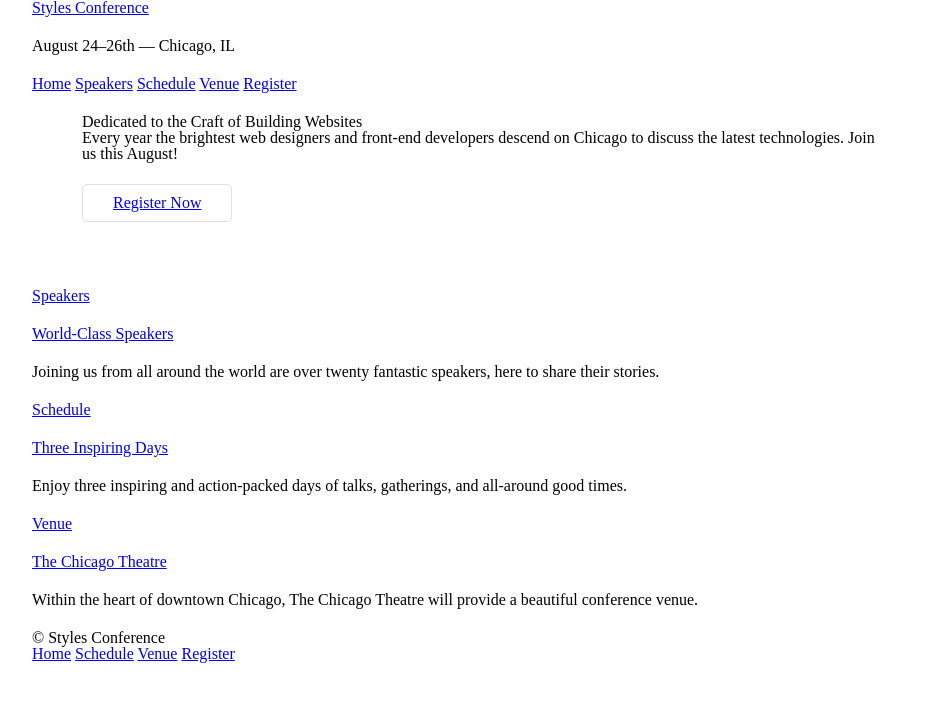
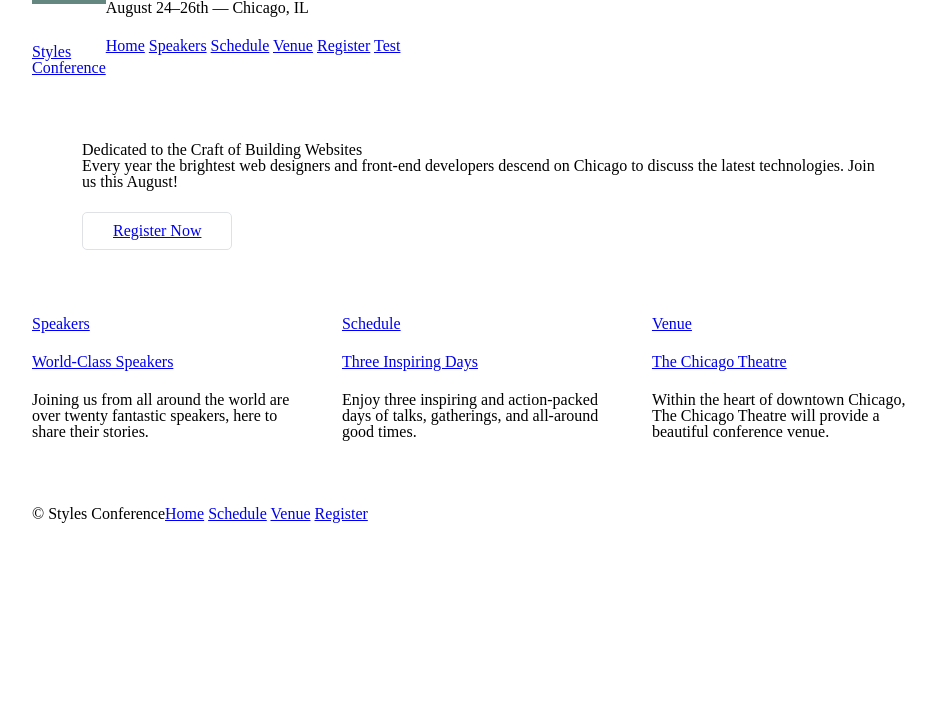
Before and after one commit to ojha-ravi/practice-f, a website: page index.html in a window 1280 px wide. Shown: the whole page, without its empty margins (158-1094 px from the left). Drawn offline with Linux system fonts and the light colour scheme.

Commit message:
Some more changes

```diff
--- a/assets/style/main.css
+++ b/assets/style/main.css
@@ -59,11 +59,14 @@ table {
   ========================================
 */
 
+.container, .grid {
+	margin: 0 auto;
+	width: 960px;
+}
+
 .container {
-	margin: 0 auto;
 	padding-left: 30px;
 	padding-right: 30px;
-	width: 960px;
 }
 
 /*
@@ -103,13 +106,62 @@ h1, h3, h4, h5, p {
   padding: 22px 80px 66px 80px;
 }
 
+/*
+  ========================================
+  Clearfix
+  ========================================
+*/
 
+.group:before,
+.group:after {
+	content: "";
+	display: table;
+}
 
-.arrow-up {
-	width: 0;
-	height: 0;
-	padding: 0px;
-	border-left: 50px solid transparent;
-	border-right: 50px solid transparent;
-	border-bottom: 50px solid green;
+.group:after {
+	clear: both;
 }
+
+.group {
+	clear: both;
+	*zoom: 1;
+}
+
+.logo {
+	border-top: 4px solid #648880;
+	padding: 40px 0 22px 0;
+	float: left;
+}
+
+/*
+  ========================================
+  Primary footer
+  ========================================
+*/
+
+.primary-footer small {
+	float: left;
+}
+
+.primary-footer {
+	padding-bottom: 44px;
+	padding-top: 44px;
+}
+
+.col-1-3 {
+	width: 33.33%;
+}
+
+.col-2-3 {
+	width: 66.66%;
+}
+
+.col-1-3, .col-2-3 {
+	display: inline-block;
+	vertical-align: top;
+}
+
+.grid, .col-1-3, .col-2-3 {
+	padding-left: 15px;
+	padding-right: 15px;
+}
--- /dev/null
+++ b/assets/style/test.css
@@ -0,0 +1,88 @@
+/* http://meyerweb.com/eric/tools/css/reset/
+   v2.0 | 20110126
+   License: none (public domain)
+*/
+
+html, body, div, span, applet, object, iframe,
+h1, h2, h3, h4, h5, h6, p, blockquote, pre,
+a, abbr, acronym, address, big, cite, code,
+del, dfn, em, img, ins, kbd, q, s, samp,
+small, strike, strong, sub, sup, tt, var,
+b, u, i, center,
+dl, dt, dd, ol, ul, li,
+fieldset, form, label, legend,
+table, caption, tbody, tfoot, thead, tr, th, td,
+article, aside, canvas, details, embed,
+figure, figcaption, footer, header, hgroup,
+menu, nav, output, ruby, section, summary,
+time, mark, audio, video {
+	margin: 0;
+	padding: 0;
+	border: 0;
+	font-size: 100%;
+	font: inherit;
+	vertical-align: baseline;
+}
+/* HTML5 display-role reset for older browsers */
+article, aside, details, figcaption, figure,
+footer, header, hgroup, menu, nav, section {
+	display: block;
+}
+body {
+	line-height: 1;
+}
+ol, ul {
+	list-style: none;
+}
+blockquote, q {
+	quotes: none;
+}
+blockquote:before, blockquote:after,
+q:before, q:after {
+	content: '';
+	content: none;
+}
+table {
+	border-collapse: collapse;
+	border-spacing: 0;
+}
+
+*, *:before, *:after {
+	-webkit-box-sizing: border-box;
+	-moz-box-sizing: border-box;
+	box-sizing: border-box;
+}
+
+code {
+  background: #2db34a;
+  border-radius: 6px;
+  color: #fff;
+  display: block;
+  font: 14px/24px "Source Code Pro", Inconsolata, "Lucida Console", Terminal, "Courier New", Courier;
+  padding: 24px 15px;
+  text-align: center;
+}
+
+header,
+section,
+aside,
+footer {
+  margin: 0 1.5% 24px 1.5%;
+}
+section {
+  float: left;
+  width: 30%;
+}
+footer {
+  clear: both;
+  margin-bottom: 0;
+}
+
+.arrow-up {
+	width: 0;
+	height: 0;
+	padding: 0px;
+	border-left: 50px solid transparent;
+	border-right: 50px solid transparent;
+	border-bottom: 50px solid green;
+}
--- a/index.html
+++ b/index.html
@@ -6,9 +6,9 @@
 		<link rel="stylesheet" href="assets/style/main.css">
 	</head>
 	<body>
-		<header class="container">
-			<h1>
-				<a href="index.html">Styles Conference</a>
+		<header class="container group">
+			<h1 class="logo">
+				<a href="index.html">Styles <br> Conference</a>
 			</h1>
 			<h3>August 24&ndash;26th &mdash; Chicago, IL</h3>
 			<nav>
@@ -17,6 +17,7 @@
 				<a href="schedule.html">Schedule</a>
 				<a href="venue.html">Venue</a>
 				<a href="register.html">Register</a>
+				<a href="test.html">Test</a>
 			</nav>
 		</header>
 		<section class="container hero">
@@ -24,22 +25,25 @@
 			<p>Every year the brightest web designers and front-end developers descend on Chicago to discuss the latest technologies. Join us this August!</p>
 			<a class="btn btn-alt" href="register.html">Register Now</a>
 		</section>
-		<section class="container">
-			<section>
+		<section class="grid">
+			<!-- Speakers -->
+			<section class="col-1-3">
 				<a href="speakers.html">
 					<h5>Speakers</h5>
 					<h3>World-Class Speakers</h3>
 				</a>
 				<p>Joining us from all around the world are over twenty fantastic speakers, here to share their stories.</p>
-			</section>
-			<section>
+			</section><!--
+				Schedule
+			--><section class="col-1-3">
 				<a href="schedule.html">
 					<h5>Schedule</h5>
 					<h3>Three Inspiring Days</h3>
 				</a>
 				<p>Enjoy three inspiring and action-packed days of talks, gatherings, and all-around good times.</p>
-			</section>
-			<section>
+			</section><!--
+				Venue
+			--><section class="col-1-3">
 				<a href="venue.html">
 					<h5>Venue</h5>
 					<h3>The Chicago Theatre</h3>
@@ -47,7 +51,7 @@
 				<p>Within the heart of downtown Chicago, The Chicago Theatre will provide a beautiful conference venue.</p>
 			</section>
 		</section>
-		<footer class="container">
+		<footer class="primary-footer container group">
 			<small>&copy; Styles Conference</small>
 			<nav>
 				<a href="index.html">Home</a>
```
Also changed, not shown: test.html (added, +25 -0 lines).
